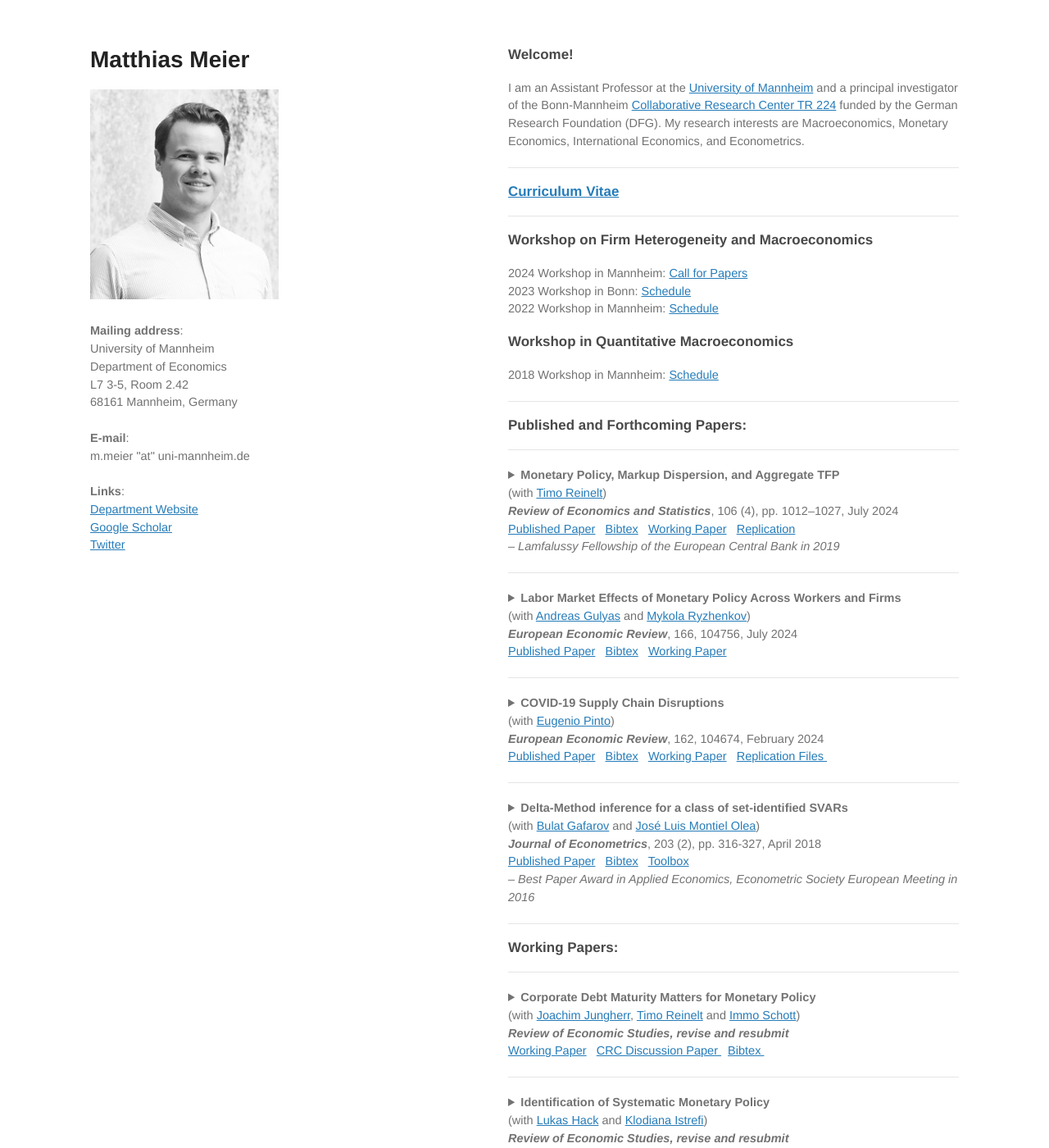
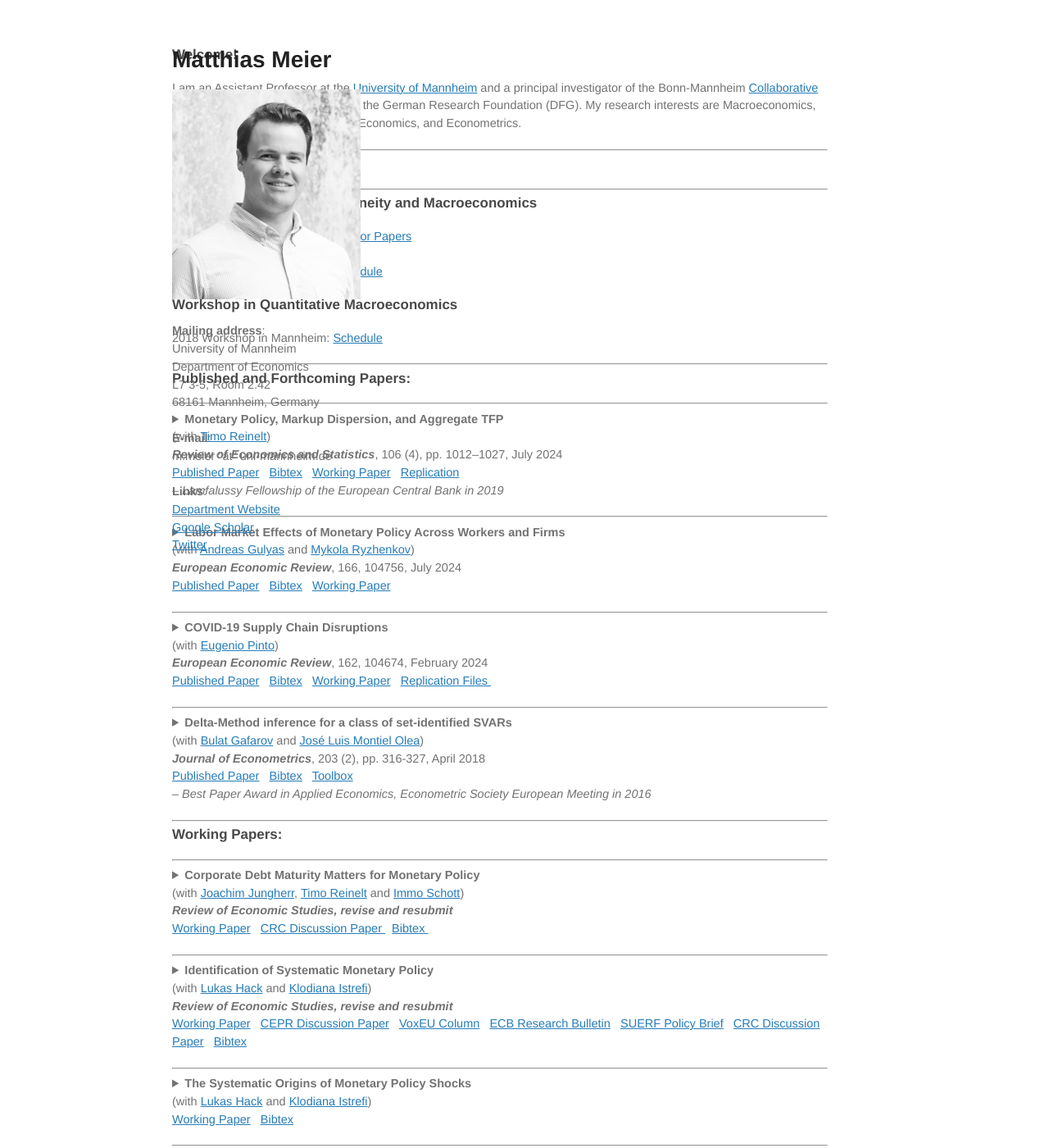
Before and after one commit to matthias-meier-econ/matthias-meier-econ.github.io, a Jekyll site: the page built from README.md, in a window 1280 px wide and 1400 px high. Shown: the whole window at 82% size. Built offline with Jekyll 4.4.1, drawn with Linux system fonts in a browser that asks for light colours; our own code applies the rules of GitHub Pages for plain Markdown files; a script that is not in the unit is left out; the repository's description, which GitHub fills in, is left out.

Commit message:
Update custom_style.css

```diff
--- a/css/custom_style.css
+++ b/css/custom_style.css
@@ -279,7 +279,7 @@ a:hover small {
 }
 */
 .wrapper {
- width:1060px; /*860*/
+ width:860px; /*860*/
  margin:0 auto
 }
 blockquote {
@@ -380,7 +380,7 @@ header ul a strong {
  color:#222
 }
 section {
- width:550px;
+ width:800px; /*550/*
  float:right;
  padding-bottom:50px
 }
```
